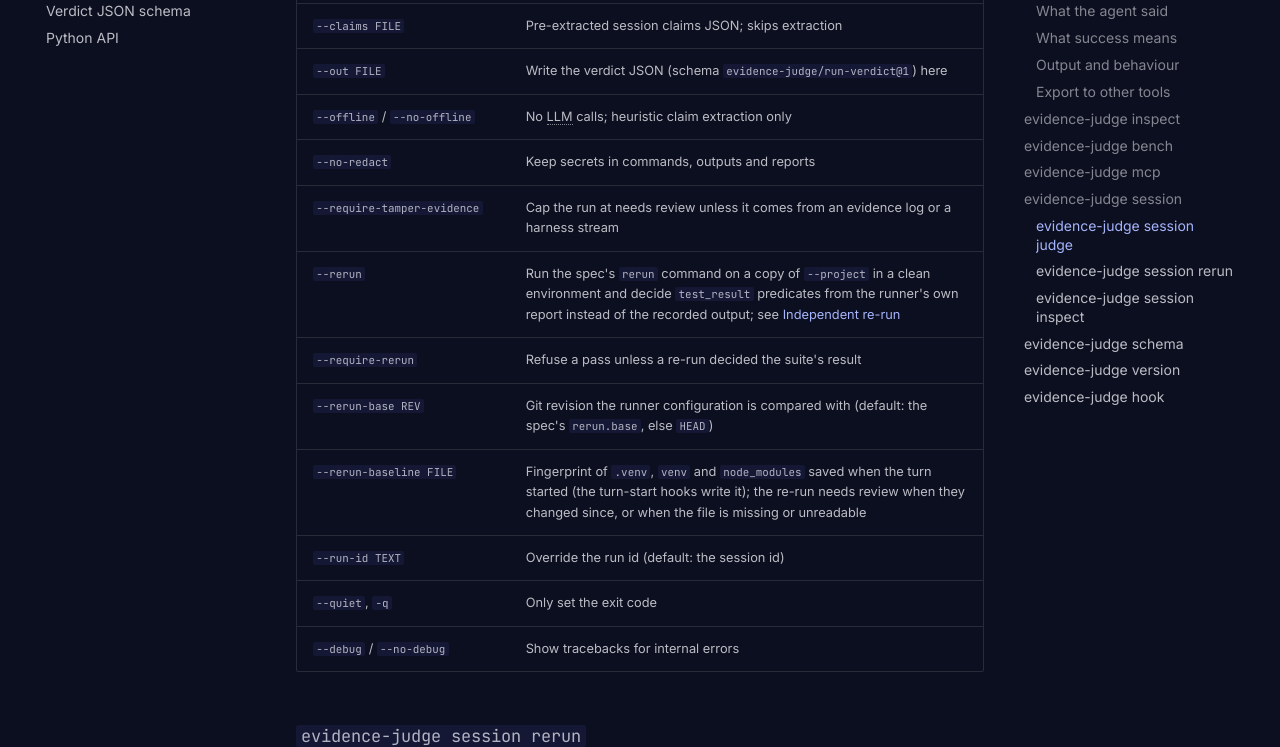
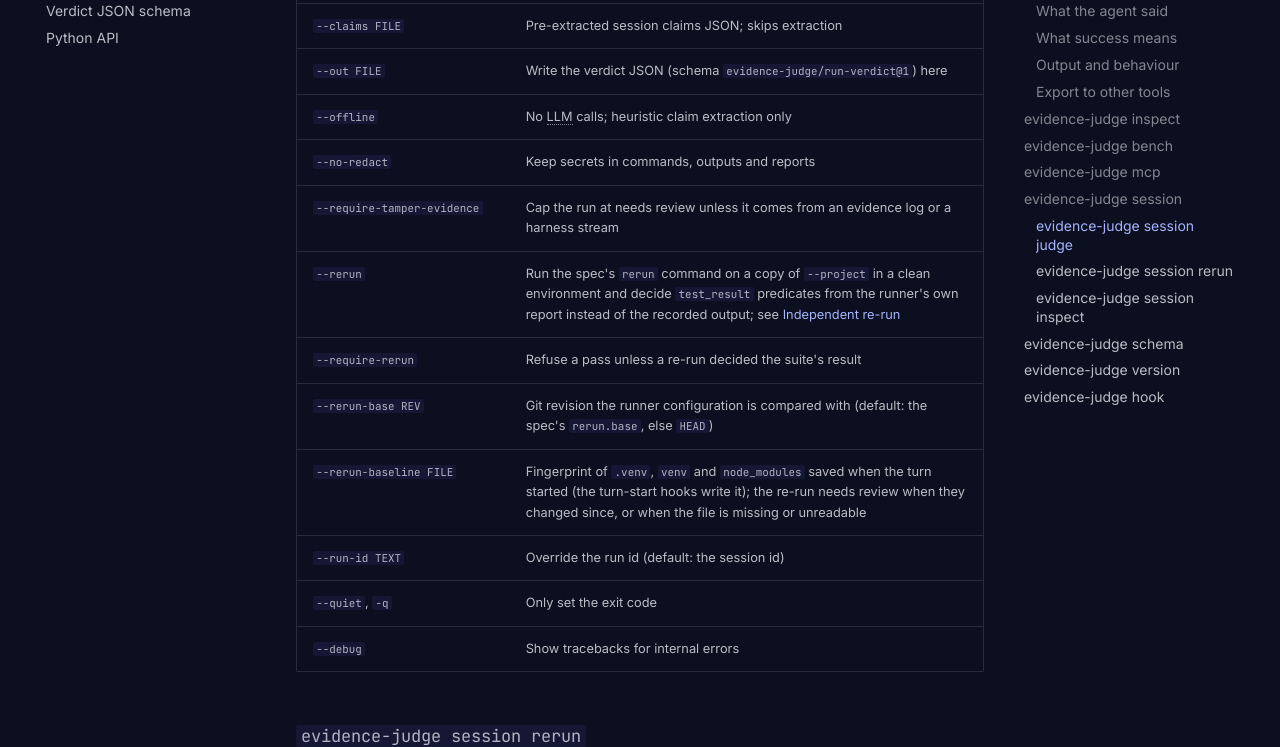
Before and after one commit to hsayvaidya23/evidence-judge, an MkDocs documentation site: the page built from docs/cli.md, in a window 1280 px wide and 1400 px high, scrolled down 7070 px. Shown: the part 151-898 px from the top of the window. Built offline with MkDocs 1.6.1 and Material for MkDocs 9.7.7, drawn with Linux system fonts in a browser that asks for light colours; comment, search, counter and statistics services are not loaded; some of the changed text lies outside the part shown.

Commit message:
fix: say what stop hooks judge in the hook help, and fit session judge --help in 80 columns by dropping the no-op --no-offline/--no-debug switches of the session commands

```diff
--- a/docs/cli.md
+++ b/docs/cli.md
@@ -180,7 +180,7 @@
 | `--spec FILE` | Session spec YAML: `task`, `expect` and `forbid` lists of predicates, `ignore_edits` globs, `require_tamper_evidence`, a `rerun` block |
 | `--claims FILE` | Pre-extracted session claims JSON; skips extraction |
 | `--out FILE` | Write the verdict JSON (schema `evidence-judge/run-verdict@1`) here |
-| `--offline` / `--no-offline` | No LLM calls; heuristic claim extraction only |
+| `--offline` | No LLM calls; heuristic claim extraction only |
 | `--no-redact` | Keep secrets in commands, outputs and reports |
 | `--require-tamper-evidence` | Cap the run at needs review unless it comes from an evidence log or a harness stream |
 | `--rerun` | Run the spec's `rerun` command on a copy of `--project` in a clean environment and decide `test_result` predicates from the runner's own report instead of the recorded output; see [Independent re-run](design/coding-agent-sessions.md#independent-re-run) |
@@ -189,7 +189,7 @@
 | `--rerun-baseline FILE` | Fingerprint of `.venv`, `venv` and `node_modules` saved when the turn started (the turn-start hooks write it); the re-run needs review when they changed since, or when the file is missing or unreadable |
 | `--run-id TEXT` | Override the run id (default: the session id) |
 | `--quiet`, `-q` | Only set the exit code |
-| `--debug` / `--no-debug` | Show tracebacks for internal errors |
+| `--debug` | Show tracebacks for internal errors |
 
 ### `evidence-judge session rerun`
 
@@ -211,7 +211,7 @@
 | `--rerun-baseline FILE` | As for `session judge` |
 | `--out FILE` | Write the verdict JSON here |
 | `--quiet`, `-q` | Only set the exit code |
-| `--debug` / `--no-debug` | Show tracebacks for internal errors |
+| `--debug` | Show tracebacks for internal errors |
 
 ### `evidence-judge session inspect`
 
@@ -228,7 +228,7 @@
 | `--claude-code SESSION`, `--project PATH`, `--codex FILE`, `--evidence-log FILE` | As for `session judge` |
 | `--json` | Print machine-readable JSON instead of a table |
 | `--no-redact` | Show commands and outputs unredacted |
-| `--debug` / `--no-debug` | Re-raise internal errors with a traceback instead of exiting `4` |
+| `--debug` | Re-raise internal errors with a traceback instead of exiting `4` |
 
 ## `evidence-judge schema`
 
```
Also changed, not shown: 3 other files.
